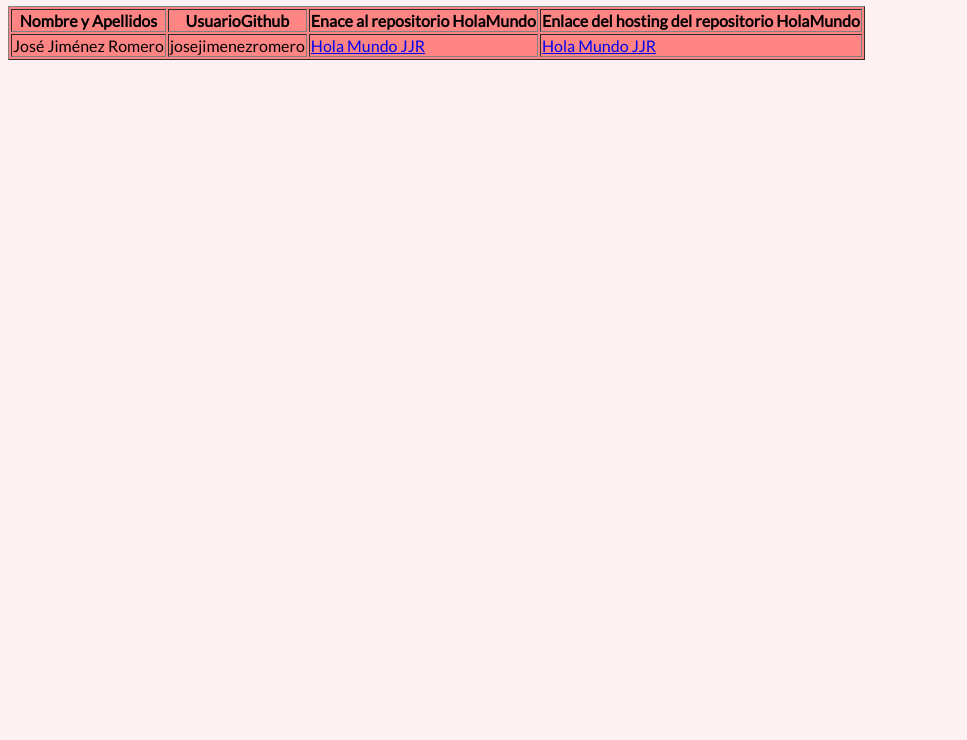
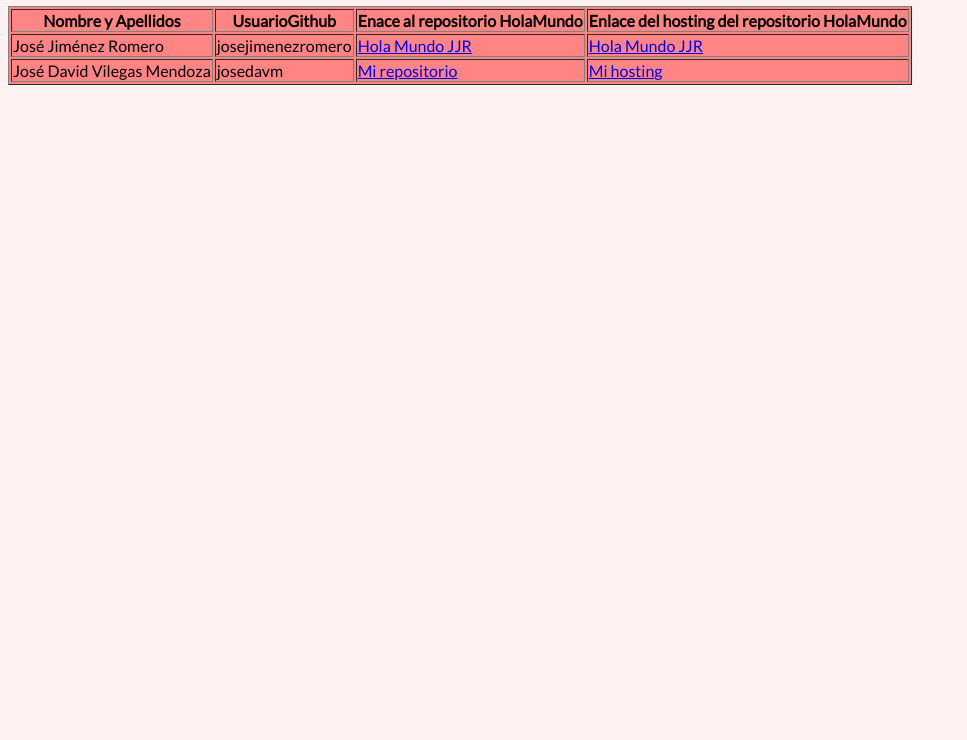
Before and after one commit to josejimenezromero/VideoTutorialHolaMundo, a plain HTML site: page index.html in a window 1280 px wide. Shown: the part 60-800 px from the top of the page, without its empty margins (0-967 px from the left). Drawn offline with Linux system fonts and the light colour scheme.

Commit message:
Actualizame

```diff
--- a/index.html
+++ b/index.html
@@ -27,6 +27,13 @@
 		  <td><a href="https://josejimenezromero.github.io/Hola-Mundo-JJR/">Hola Mundo JJR</a></td>
 	  </tr>
 
+	   <tr>
+		  <td>José David Vilegas Mendoza</td>
+		  <td>josedavm</td>
+		  <td><a href="https://github.com/josedavm/HolaMundoJoseDavidVillegasMendoza/">Mi repositorio</a></td>
+		  <td><a href="https://josedavm.github.io/HolaMundoJoseDavidVillegasMendoza/">Mi hosting</a></td>
+	  </tr>
+
 
 
 
```
